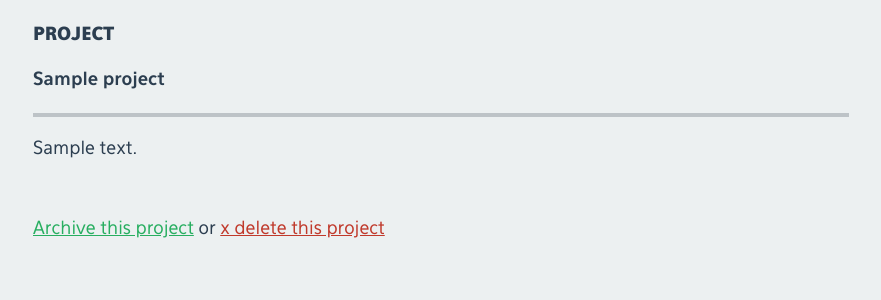
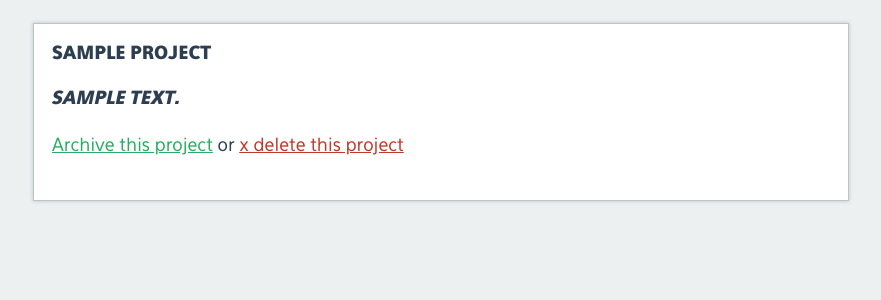
Before and after one commit to nathanjchapman/workroom, a Django app: page /hq/project/1/ in a window 1280 px wide. Shown: the part 128-428 px from the top of the page, without its empty margins (199-1080 px from the left). Run offline with Django 3.2, Linux system fonts and the light colour scheme; a user stored in the database is signed in; tables that the repository leaves empty hold one stand-in row (values such as "Sample post").

Commit message:
Add confirm javascript to delete buttons. Change position of the +add buttons to the top rather than the bottom (per Thom's request). Change the css into cards for several objects.

```diff
--- a/hq/templates/hq/project_detail.html
+++ b/hq/templates/hq/project_detail.html
@@ -1,14 +1,12 @@
 {% extends 'base.html' %}
 
 {% block content %}
-    <h1>Project</h1>
-    <section>
-        <h3>
+    <section class="timecard-detail">
+        {% if project.archived %}<span class="archived"><em>This project is archived</em></span>{% endif %}
+        <h1>
             {{ project.name }}
-            {% if project.archived %}- <em>This project is archived</em>{% endif %}
-        </h3>
-        <hr>
-        <p>{{ project.description }}</p>
+        </h1>
+        <h2>{{ project.description }}</h2>
         {% if project.address %}
             {% for address in project.address_set.all %}
                 <address>
@@ -19,11 +17,9 @@
                 </address>
             {% endfor %}
         {% endif %}
-    </section>
-    <section>
         <p>
-            <a href="{% url 'hq:project_archive' project.id %}">Archive this project</a> or
-            <a class="delete" href="{% url 'hq:project_delete' project.id %}">x delete this project</a>
+            <a href="{% url 'hq:project_archive' project.id %}" onclick="if (!confirm('Are you sure you want to archive this?')) return false;">Archive this project</a> or
+            <a class="delete" href="{% url 'hq:project_delete' project.id %}" onclick="if (!confirm('Are you sure you want to delete this?')) return false;">x delete this project</a>
         </p>
     </section>
 {% endblock %}
--- a/kronos/templates/kronos/overview.html
+++ b/kronos/templates/kronos/overview.html
@@ -6,6 +6,9 @@
     {% endif %}
     <h1>Timecards</h1>
     <section>
+        <p>
+            <a class="action-button" href="{% url 'kronos:timecard_add' %}">+ Add a new Timecard</a>
+        </p>
         {% if timecards %}
             {% for timecard in timecards %}
                 <p class="timecard_card">
@@ -28,9 +31,6 @@
         {% else %}
             <p><em>You have no current timecard</em></p>
         {% endif %}
-        <p>
-            <a class="action-button" href="{% url 'kronos:timecard_add' %}">+ Add a new Timecard</a>
-        </p>
     </section>
     <section>
         <p>
--- a/kronos/templates/kronos/task_detail.html
+++ b/kronos/templates/kronos/task_detail.html
@@ -14,8 +14,6 @@
         <p><strong>Worked on</strong>: {{ task.description }}</p>
         <p>LI number <strong>{{ task.labor_item_number }}</strong></p>
         <p>L&I class <strong>{{ task.li_class }}</strong></p>
-    </section>
-    <section>
-        <a class="delete" href="{% url 'kronos:task_delete' timecard.id task.id %}">x delete this task</a>
+        <a class="delete" href="{% url 'kronos:task_delete' timecard.id task.id %}" onclick="if (!confirm('Are you sure you want to delete this?')) return false;">x delete this task</a>
     </section>
 {% endblock %}
--- a/static/css/base.css
+++ b/static/css/base.css
@@ -249,6 +249,7 @@ nav a {
             box-sizing: border-box;
         }
 
+.detail,
 .timecard-detail {
     border: 1px solid #bdc3c7;
     background-color: #fff;
@@ -268,6 +269,7 @@ nav a {
     text-decoration: none;
     }
 
+.archived,
 .review-timecards {
     float: right;
     }
```
Also changed, not shown: hq/templates/hq/address_detail.html (+3 -5 lines), hq/templates/hq/overview.html (+8 -8 lines), kronos/templates/kronos/timecard_detail.html (+5 -5 lines), kronos/views.py (+6 -6 lines).
